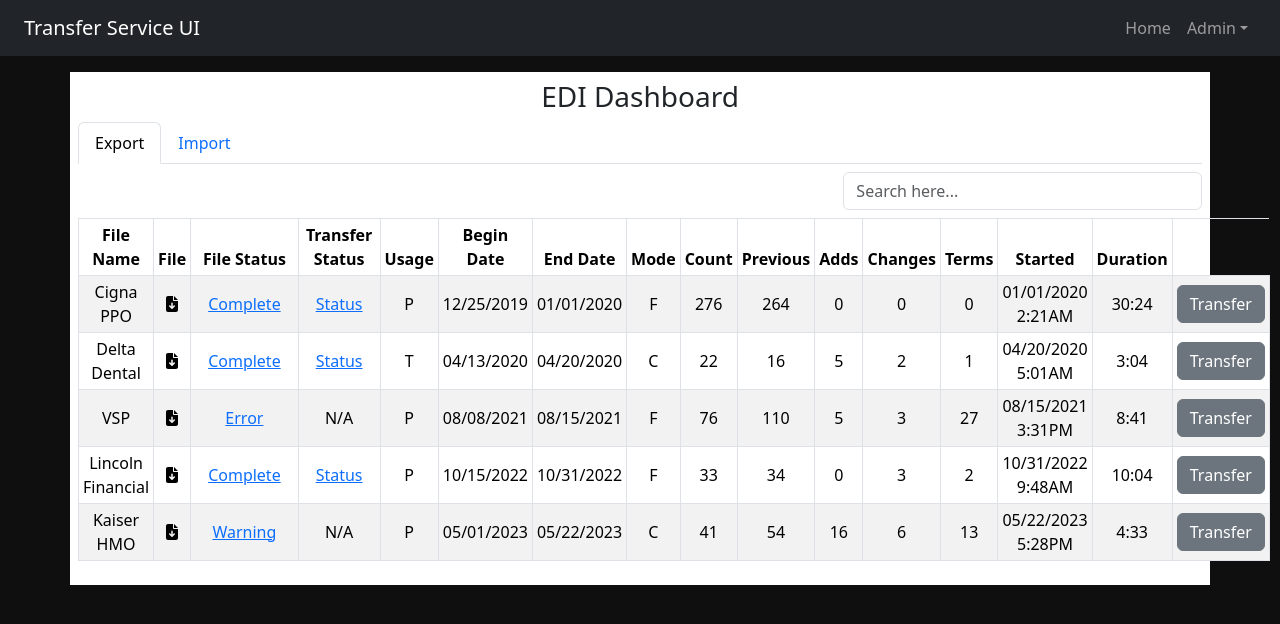
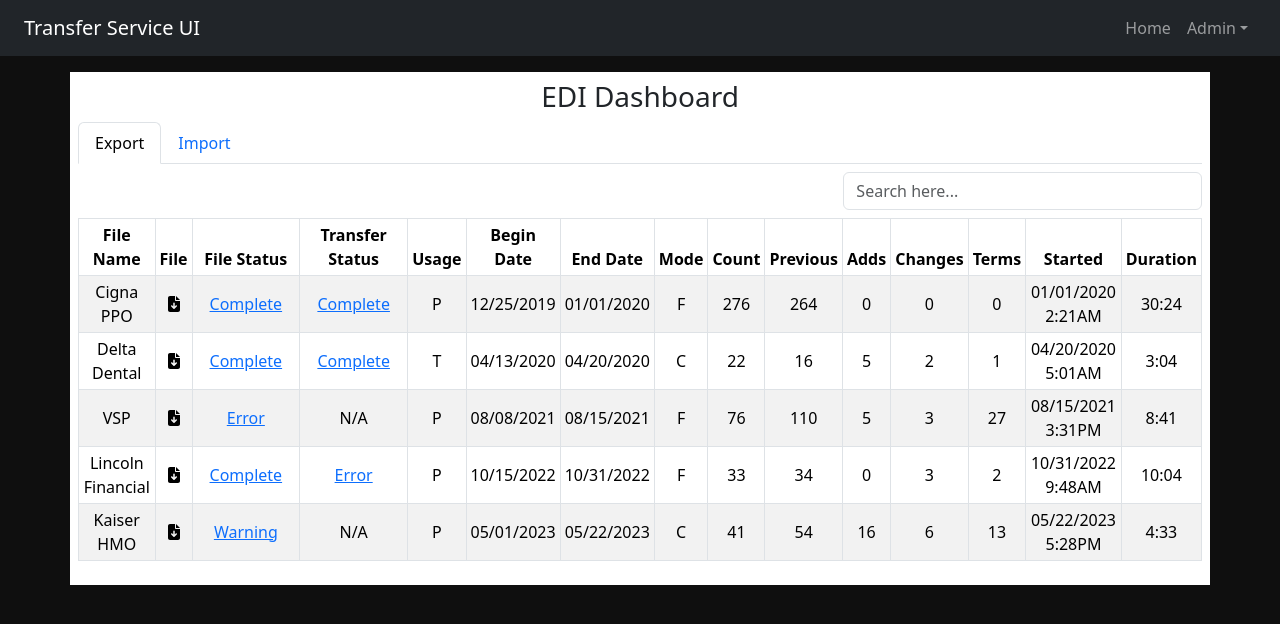
Before and after one commit to sekkiyah/transfer-service-ui, a React (Create React App) app: page / in a window 1280 px wide. Shown: the top 624 px of the page. Built offline with nearby package versions, Linux system fonts and the light colour scheme.

Commit message:
minor formatting fixes

```diff
--- a/src/components/FileListTable.js
+++ b/src/components/FileListTable.js
@@ -54,10 +54,10 @@
                     <td>{file.termCount}</td>
                     <td>{file.runDate}</td>
                     <td>{file.runDuration}</td>
-                    <td>
-                      {/* TO DO - Build out component */}
+                    {/* <td>
+                      TO DO - Build out component
                       <Button variant='secondary'>Transfer</Button>
-                    </td>
+                    </td> */}
                   </tr>
                 );
               })
--- a/src/components/FileTransferDetails.js
+++ b/src/components/FileTransferDetails.js
@@ -7,7 +7,7 @@
   return (
     <>
       <Button variant='link' onClick={() => setShowModal(true)}>
-        Status
+        {file.transferLogs[0].status}
       </Button>
 
       <Modal show={showModal} onHide={() => setShowModal(false)}>
```
